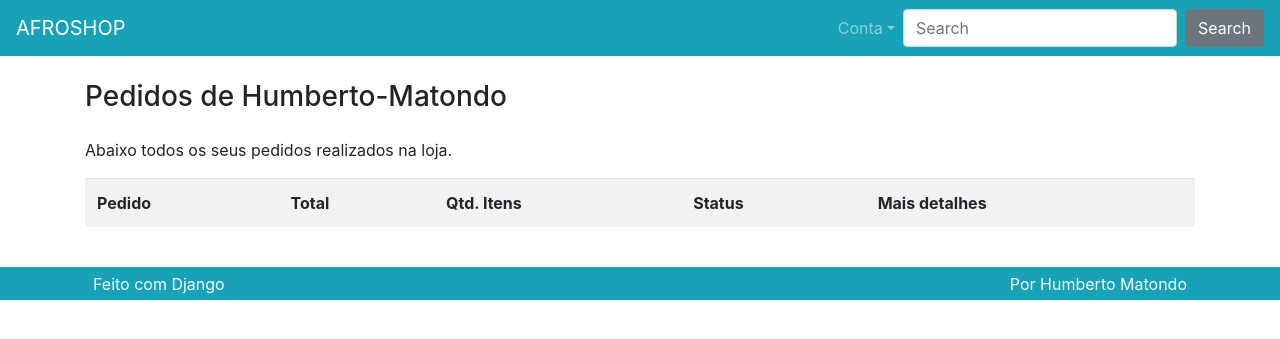
After one commit to Humberto-Matondo/AfroShop, a Django app: page /pedido/lista/ in a window 1280 px wide. The commit adds this page. Shown: the top 339 px of the page. Run offline with Django 4.2, Linux system fonts and the light colour scheme; a user stored in the database is signed in; data that the repository does not hold is empty; some libraries are stand-ins or nearby versions.

Commit message:
Fiz a lista e detalhe dos pedidos

```diff
--- /dev/null
+++ b/pedido/templates/pedido/lista.html
@@ -0,0 +1,37 @@
+{% extends 'base.html' %}
+{% load omfilters %}
+{% block conteudo %}
+<div class="row">
+    <div class="col">
+        <h3 class="mb-4">Pedidos de {{ user }}</h3>
+        <p>Abaixo todos os seus pedidos realizados na loja.</p>
+
+        <div class="table-responsive">
+            <table class="table table-striped">
+                <tr>
+                    <th scope="col">Pedido</th>
+                    <th scope="col">Total</th>
+                    <th scope="col">Qtd. Itens</th>
+                    <th scope="col">Status</th>
+                    <th scope="col">Mais detalhes</th>
+                </tr>
+
+                {% for pedido in pedidos %}
+                    <tr>
+                        <th scope="row">{{ pedido }}</td>
+                        <td>{{ pedido.total|formata_preco}}</td>
+                        <td>{{ pedido.qtd_total }}</td>
+                        <td>{{ pedido.get_status_display }}</td>
+                        <td>
+                            <a href="{% url 'pedido:detalhe' pedido.id %}">
+                                Ver <i class="fas fa-search-plus ml-2"></i>
+                            </a>
+                        </td>
+                    </tr>
+                {% endfor %}
+            </table>
+        </div>
+    </div>
+</div>
+{% include "parciais/_pagination.html" %}
+{% endblock %}
--- a/pedido/urls.py
+++ b/pedido/urls.py
@@ -8,5 +8,5 @@ urlpatterns = [
     path('pagar/<int:pk>', views.Pagar.as_view(), name = 'pagar'),
     path('salvarpedido/', views.SalvarPedido.as_view(), name ='salvarpedido'),
     path('lista/', views.Lista.as_view(), name ='lista'),
-    path('detalhe/', views.Detalhe.as_view(), name = 'detalhe'),
+    path('detalhe/<int:pk>', views.Detalhe.as_view(), name = 'detalhe'),
 ]
--- a/pedido/views.py
+++ b/pedido/views.py
@@ -10,7 +10,7 @@ from .models import ItemPedido, Pedido
 
 # Create your views here.
 
-class DispatchLoginRequired(View):
+class DispatchLoginRequiredMixin(View):
     def dispatch(self, *args, **kwargs):
 
         if not self.request.user.is_authenticated:
@@ -18,17 +18,17 @@ class DispatchLoginRequired(View):
 
         return super().dispatch(*args, **kwargs)
 
+    def get_queryset(self, *args, **kwargs):
+        qs = super().get_queryset(*args, **kwargs)
+        qs = qs.filter(usuario = self.request.user)
+        return qs
 
-class Pagar(DispatchLoginRequired, DetailView):
+
+class Pagar(DispatchLoginRequiredMixin, DetailView):
     template_name = 'pedido/pagar.html'
     model = Pedido
     pk_url_kwargs = 'pk'
     context_object_name = 'pedido'
-
-    def get_queryset(self, *args, **kwargs):
-        qs = super().get_queryset(*args, **kwargs)
-        qs = qs.filter(usuario = self.request.user)
-        return qs
 
 class SalvarPedido(View):
 
@@ -120,8 +120,15 @@ class SalvarPedido(View):
             )
         )
 
-class Detalhe(View):
-    pass
+class Detalhe(DispatchLoginRequiredMixin, DetailView):
+    model = Pedido
+    context_object_name = 'pedido'
+    template_name = 'pedido/detalhe.html'
+    pk_url_kwarg = 'pk'
 
-class Lista(View):
-    pass
+class Lista(DispatchLoginRequiredMixin, ListView):
+    model = Pedido
+    context_object_name = 'pedidos'
+    template_name = 'pedido/lista.html'
+    paginate_by = 10
+    ordering = ['-id']
--- a/produto/views.py
+++ b/produto/views.py
@@ -5,8 +5,9 @@ from django.views import View
 from django.views.generic.detail import DetailView
 from django.views.generic.list import ListView
 
+from perfil.models import Perfil
+
 from . import models
-from perfil.models import Perfil
 
 # Create your views here.
 
@@ -15,6 +16,7 @@ class ListaProdutos(ListView):
     template_name = 'produto/lista.html'
     context_object_name = 'produtos'
     paginate_by = 10
+    ordering = ['-id']
 
 class DetalheProduto(DetailView):
     model = models.Produto
--- a/templates/parciais/_nav.html
+++ b/templates/parciais/_nav.html
@@ -10,7 +10,8 @@
         <li class="nav-item dropdown">
           <a class="nav-link dropdown-toggle" href="#" id="navbarDropdown" role="button" data-toggle="dropdown" aria-haspopup="true" aria-expanded="false">Conta</a>
           <div class="dropdown-menu" aria-labelledby="navbarDropdown">
-            <a class="dropdown-item" href="{% url 'perfil:criar' %}">Atualizar</a>
+            <a class="dropdown-item" href="{% url 'pedido:lista' %}">Pedidos</a>
+            <a class="dropdown-item" href="{% url 'perfil:criar' %}">Atualizar dados</a>
             <a class="dropdown-item" href="{% url 'perfil:logout' %}">Sair</a>
           </div>
         </li>
--- a/templates/parciais/_pagination.html
+++ b/templates/parciais/_pagination.html
@@ -1,4 +1,7 @@
 {% if is_paginated %}
+
+<div class="col mt-3 mb-3">
+    <div class="row">
         <div class="pagination">
             <ul class="pagination">
                 {% if page_obj.has_previous %}
@@ -34,4 +37,6 @@
                 {% endif %}
             </ul>
         </div>
+    </div>
+</div>
 {% endif %}
```
Also changed, not shown: pedido/templates/pedido/detalhe.html (+7 -0 lines), pedido/templates/pedido/pagar.html (+4 -56 lines), templates/parciais/_pedido.html (added, +56 -0 lines). Lines whose indentation alone changed are shown as unchanged.
